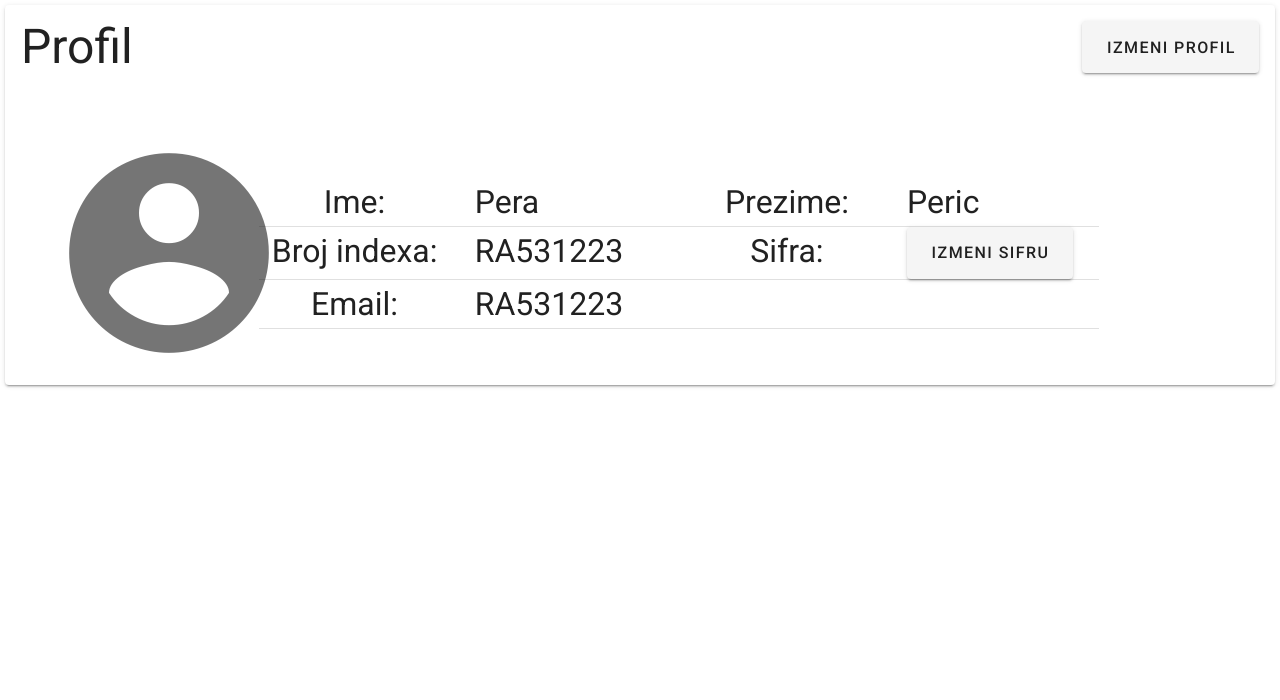
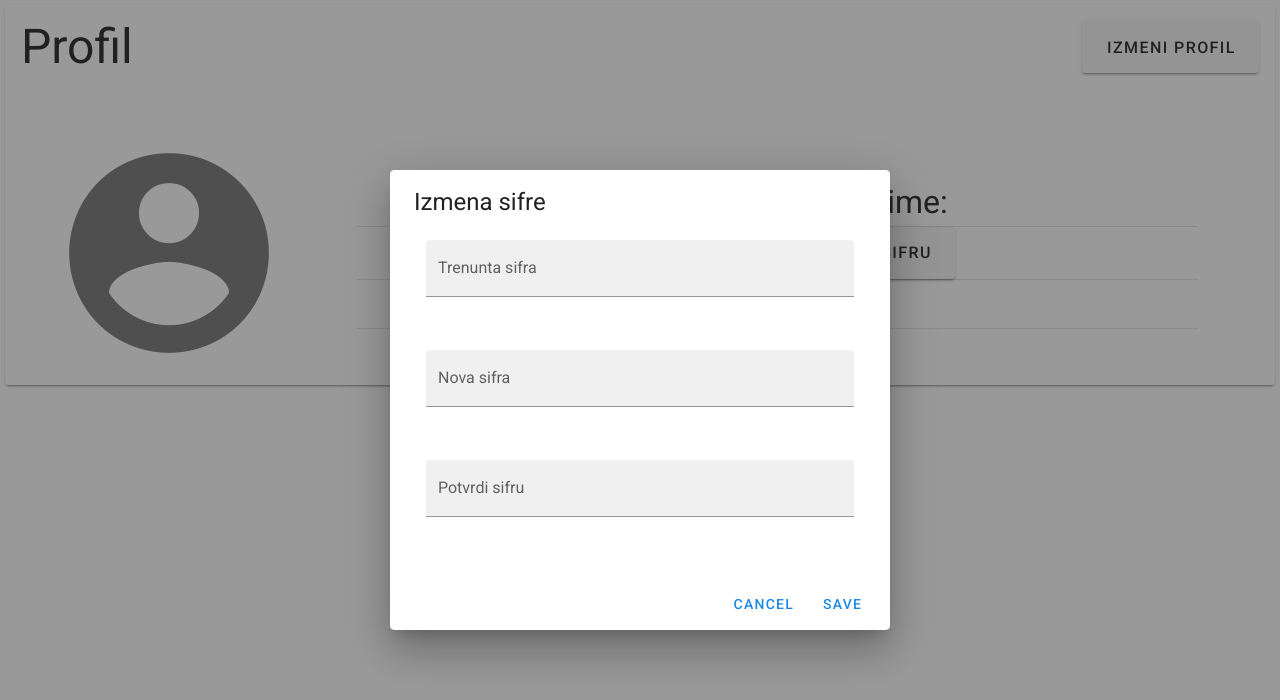
Before and after one commit to DjordjeRogic/studentska-sluzba-front, a Vue app: page /profil in a window 1280 px wide. Both pictures are taken after a click on the button "IZMENI SIFRU". Shown: the top 700 px of the page. Built offline with nearby package versions, Linux system fonts and the light colour scheme.

Commit message:
Izmena sifre, izmena podataka o profesoru i studentu.

```diff
--- /dev/null
+++ b/src/components/Potvrdi.vue
@@ -0,0 +1,47 @@
+
+<template>
+  <v-dialog v-model="dialog" max-width="300px" @keydown.esc="odustanak">
+    <v-card>
+      <v-toolbar dense flat>
+        <v-toolbar-title >{{ naslov }}</v-toolbar-title>
+      </v-toolbar>
+      <v-card-text>{{ poruka }}</v-card-text>
+      <v-card-actions>
+        <v-spacer></v-spacer>
+        <v-btn color="primary darken-1" text @click.native="potvrda">Da</v-btn>
+        <v-btn color="grey" text @click.native="odustanak">Ne</v-btn>
+      </v-card-actions>
+    </v-card>
+  </v-dialog>
+</template>
+<script>
+export default {
+  data: () => ({
+    poruka:'',
+    naslov:'',
+    dialog:false,
+    resolve:null,
+    reject: null,
+  }),
+  methods:{
+    otvori(naslov,poruka){
+      console.log("otvori")
+      this.dialog=true
+      this.naslov=naslov
+      this.poruka=poruka
+      return new Promise((resolve,reject) => {
+        this.resolve = resolve
+        this.reject = reject
+      })
+    },
+    potvrda(){
+      this.resolve(true)
+      this.dialog = false
+    },
+    odustanak(){
+      this.resolve(false)
+      this.dialog = false
+    },
+  }
+}
+</script>
--- a/src/components/ProfesorList.vue
+++ b/src/components/ProfesorList.vue
@@ -15,7 +15,7 @@
         <v-dialog v-model="dialog" max-width="500px">
           <template v-slot:activator="{ on, attrs }">
             <v-btn
-                color="primary"
+                color="#485E88"
                 dark
                 class="mb-2"
                 v-bind="attrs"
@@ -101,12 +101,18 @@
       </v-btn>
     </template>
   </v-snackbar>
+  <potvrdi ref="potvrdi"></potvrdi>
 </div>
 </template>
 <script>
 import axios from "axios";
 const baseUrl = "http://localhost:8080";
+import Potvrdi from '../components/Potvrdi.vue'
+
 export default {
+  components:{
+    Potvrdi
+  },
   data: () => ({
     dialog: false,
     headers: [
@@ -155,18 +161,23 @@ export default {
 
     deleteItem (item) {
       const index = this.profesori.indexOf(item)
-      confirm('Are you sure you want to delete this item?') && this.profesori.splice(index, 1)
+      this.$refs.potvrdi.otvori("Potvrda","Da li ste sigurni da zelite da obrisete profesora").then((potvrdi)=>{
+        if(potvrdi==true){
 
             axios.delete("http://localhost:8080/profesor/"+item.id)
                 .then(response => {
-        this.message="Uspesno obrsan profesor:  "+response.data.name+ " "+response.data.username;
+                  this.message="Uspesno obrsan profesor:  "+response.data.name+ " "+response.data.surname;
                   this.color="success"
                   this.snackbar=true
+                  this.profesori.splice(index, 1)
                 }).catch(error=>{
                   this.color="error"
                   this.message = error.response.data;
                   this.snackbar=true
             });
+          }
+      })
+
 
     },
 
@@ -180,7 +191,23 @@ export default {
 
     save () {
       if (this.editedIndex > -1) {
-        Object.assign(this.profesori[this.editedIndex], this.editedItem)
+          var index = this.editedIndex;
+
+          axios.put(baseUrl+"/profesor",
+              this.editedItem
+          ).then(response => {
+            this.message="Uspesno izmenjen profesor "+response.data.name+" "+response.data.surname;
+            Object.assign(this.profesori[index], response.data)
+            this.color="success"
+            this.snackbar=true
+          }).catch(error=>{
+            this.color="error"
+            this.message = error.response.data;
+            this.snackbar=true
+          });
+
+
+
       } else {
         axios.post(baseUrl+"/profesor",
           this.editedItem
--- a/src/components/Profil.vue
+++ b/src/components/Profil.vue
@@ -3,40 +3,47 @@
     <v-card-title  class="display-2" >Profil <v-spacer></v-spacer> <v-btn x-large> Izmeni profil</v-btn></v-card-title>
   <v-container  style="margin-top: 2em; margin-left: 2em">
     <v-row align="center">
-      <v-col cols="2">
+      <v-col md="3" xl="2">
         <v-icon size="15em">mdi-account-circle</v-icon>
       </v-col>
-      <v-col cols="9">
+      <v-col md="9">
         <v-container>
           <v-row>
             <v-col align="center">
               <span style="font-size: 2em">Ime:</span>
             </v-col>
             <v-col align="left">
-              <span style="font-size: 2em">Pera</span>
+              <span style="font-size: 2em">{{user.name}}</span>
             </v-col>
             <v-col align="center" >
               <span style="font-size: 2em">Prezime:</span>
             </v-col>
             <v-col align="left">
-              <span  style="font-size: 2em">Peric</span>
+              <span  style="font-size: 2em">{{user.surname}}</span>
             </v-col>
 
           </v-row>
           <v-divider></v-divider>
           <v-row>
-            <v-col align="center" >
-              <span style="font-size: 2em">Broj indexa:</span>
+            <v-col v-if="this.$store.getters.userRole=='ROLE_STUDENT'" align="center" >
+              <span style="font-size: 2em" >Broj indexa:</span>
             </v-col>
-            <v-col align="left">
-              <span  style="font-size: 2em">RA531223</span>
+            <v-col v-if="this.$store.getters.userRole=='ROLE_STUDENT'" align="left">
+              <span  style="font-size: 2em">{{user.brojIndexa}}</span>
             </v-col>
-            <v-col align="center" >
+            <v-col v-if="this.$store.getters.userRole=='ROLE_PROFESOR'" align="center" >
+              <span style="font-size: 2em">Sifra profesora:</span>
+            </v-col>
+            <v-col v-if="this.$store.getters.userRole=='ROLE_PROFESOR'" align="left">
+              <span  style="font-size: 2em">{{user.sifraProfesora}}</span>
+            </v-col>
+            <v-col  align="center" >
               <span style="font-size: 2em">Sifra:</span>
             </v-col>
-            <v-col align="left">
-              <v-btn x-large> Izmeni sifru</v-btn>
+            <v-col  align="left">
+              <v-btn x-large @click="izmenaSifre = true"> Izmeni sifru</v-btn>
             </v-col>
+
           </v-row>
           <v-divider></v-divider>
           <v-row>
@@ -44,7 +51,7 @@
               <span style="font-size: 2em">Email:</span>
             </v-col>
             <v-col align="left">
-              <span  style="font-size: 2em">RA531223</span>
+              <span  style="font-size: 2em">{{user.email}}</span>
             </v-col>
             <v-col cols="6" align="center">
             </v-col>
@@ -54,9 +61,59 @@
       </v-col>
     </v-row>
 
-    <v-dialog>
+    <v-dialog  max-width="500px" v-model="izmenaSifre">
+      <v-card>
+        <v-card-title>
+          <span class="headline">Izmena sifre</span>
+        </v-card-title>
 
+        <v-card-text>
+          <v-container>
+            <v-row>
+              <v-col >
+                <v-text-field type="password" filled v-model="trenutnaSifra" label="Trenunta sifra"></v-text-field>
+              </v-col>
+            </v-row>
+            <v-row>
+              <v-col>
+                <v-text-field type="password" filled v-model="novaSifra" label="Nova sifra"></v-text-field>
+              </v-col>
+            </v-row>
+            <v-row>
+              <v-col>
+                <v-text-field type="password" filled v-model="potvrda" label="Potvrdi sifru"></v-text-field>
+              </v-col>
+            </v-row>
+          </v-container>
+        </v-card-text>
+
+        <v-card-actions>
+          <v-spacer></v-spacer>
+          <v-btn color="blue darken-1" text @click="closeDialog">Cancel</v-btn>
+          <v-btn color="blue darken-1" text @click="promeniSifru">Save</v-btn>
+        </v-card-actions>
+      </v-card>
     </v-dialog>
+    <v-snackbar
+        v-model="snackbar"
+        right
+        timeout=9000
+        top
+        :color="color"
+    >
+      {{ message }}
+
+      <template v-slot:action="{ attrs }">
+        <v-btn
+            dark
+            text
+            v-bind="attrs"
+            @click="snackbar = false"
+        >
+          Close
+        </v-btn>
+      </template>
+    </v-snackbar>
   </v-container>
   </v-card>
 <!--  <v-container>-->
@@ -89,14 +146,73 @@ const baseUrl = "http://localhost:8080";
 export default {
   data() {
     return {
-      user:{}
+      user:{},
+      izmenaSifre:false,
+      potvrda:"",
+      trenutnaSifra:"",
+      novaSifra:"",
+      snackbar:false,
+      color:'success',
+      message:'',
+      dialog:false
+
     }
   },
-  monuted(){
-    axios.get(baseUrl+"/user/currentUser")
-    .then((response) =>{
-      this.user= response;
-    })
+  methods:{
+    promeniSifru(){
+      axios.put(baseUrl+"/user/"+this.user.id+"/sifra",{
+        potvrda:this.potvrda,
+        trenutnaSifra:this.trenutnaSifra,
+        novaSifra:this.novaSifra,
+      })
+          .then(() =>{
+            this.color="success"
+            this.message = "Uspesno promenjena sifra."
+            this.snackbar=true
+            this.closeDialog();
+          })
+        .catch((error)=>{
+          if(error.response.data.message == ""){
+            this.color = "error"
+            this.message = "Netacna trenutna sifra";
+            this.snackbar = true
+          }else {
+            this.color = "error"
+            this.message = error.response.data;
+            this.snackbar = true
+          }
+        })
+    },
+    closeDialog(){
+      this.potvrda=""
+      this.trenutnaSifra=""
+      this.novaSifra=""
+      this.izmenaSifre = false
+    }
+  },
+  mounted(){
+    if(this.$store.getters.userRole == "ROLE_STUDENT"){
+
+      axios.get(baseUrl+"/student/"+this.$store.getters.currentUserId)
+          .then((response) =>{
+            this.user = response.data;
+          })
+    }
+    if(this.$store.getters.userRole == "ROLE_PROFESOR"){
+
+      axios.get(baseUrl+"/profesor/"+this.$store.getters.currentUserId)
+          .then((response) =>{
+            this.user = response.data;
+          })
+    }
+
+    if(this.$store.getters.userRole == "ROLE_ADMIN"){
+
+      axios.get(baseUrl+"/user/currentUser/")
+          .then((response) =>{
+            this.user = response.data;
+          })
+    }
   }
 }
 </script>
--- a/src/components/SideBarAdmin.vue
+++ b/src/components/SideBarAdmin.vue
@@ -1,14 +1,14 @@
 <template>
       <v-navigation-drawer
-
+          class="elevation-2"
           app
           permanent
       >
         <v-list
             link
-            class="py-0"
+            class="py-0 ma-0"
         >
-          <v-list-item two-line :class="miniVariant && 'px-0'">
+          <v-list-item  two-line :class="miniVariant && 'px-0'">
             <v-list-item-avatar>
               <!-- <img src="https://randomuser.me/api/portraits/men/81.jpg"> -->
               <v-icon x-large>mdi-account-circle</v-icon>
@@ -20,7 +20,7 @@
             </v-list-item-content>
           </v-list-item>
 
-          <v-divider></v-divider>
+          <v-divider style="margin-top: -8px"></v-divider>
 
           <v-list-item
                        ripple
@@ -52,56 +52,64 @@
 
 
           <v-list-item v-if="checkRole()=='ROLE_ADMIN'"
-
+                       ripple
+                       to="/profesorList"
           >
             <v-list-item-icon>
-              <v-icon>mdi-view-dashboard</v-icon>
+              <v-icon>mdi-account-tie</v-icon>
             </v-list-item-icon>
 
             <v-list-item-content>
-              <v-list-item-title><router-link to="/profesorList"> Profesori </router-link></v-list-item-title>
+              <v-list-item-title> Profesori </v-list-item-title>
             </v-list-item-content>
           </v-list-item>
           <v-divider v-if="checkRole()=='ROLE_ADMIN'"></v-divider>
 
           <v-list-item v-if="checkRole()=='ROLE_ADMIN'"
-
+                       ripple
+                       to="/studentList"
           >
             <v-list-item-icon>
-              <v-icon>mdi-view-dashboard</v-icon>
+              <v-icon>mdi-account-group</v-icon>
             </v-list-item-icon>
 
             <v-list-item-content>
-              <v-list-item-title><router-link to="/predmetList"> Predmeti </router-link></v-list-item-title>
+              <v-list-item-title> Studenti</v-list-item-title>
+            </v-list-item-content>
+          </v-list-item>
+          <v-divider  v-if="checkRole()=='ROLE_ADMIN'"></v-divider>
+
+
+
+          <v-list-item v-if="checkRole()=='ROLE_ADMIN'"
+                       ripple
+                       to="/predmetList"
+          >
+            <v-list-item-icon>
+              <v-icon>mdi-book-open-variant</v-icon>
+            </v-list-item-icon>
+
+            <v-list-item-content>
+              <v-list-item-title> Predmeti </v-list-item-title>
             </v-list-item-content>
           </v-list-item>
           <v-divider v-if="checkRole()=='ROLE_ADMIN'"></v-divider>
 
           <v-list-item v-if="checkRole()=='ROLE_ADMIN'"
-
+                       ripple
+                       to="/smerList"
           >
             <v-list-item-icon>
-              <v-icon>mdi-view-dashboard</v-icon>
+              <v-icon>mdi-bookshelf</v-icon>
             </v-list-item-icon>
 
             <v-list-item-content>
-              <v-list-item-title><router-link to="/smerList"> Smerovi </router-link></v-list-item-title>
+              <v-list-item-title>Smerovi</v-list-item-title>
             </v-list-item-content>
           </v-list-item>
           <v-divider  v-if="checkRole()=='ROLE_ADMIN'"></v-divider>
 
-          <v-list-item v-if="checkRole()=='ROLE_ADMIN'"
 
-          >
-            <v-list-item-icon>
-              <v-icon>mdi-view-dashboard</v-icon>
-            </v-list-item-icon>
-
-            <v-list-item-content>
-              <v-list-item-title><router-link to="/studentList"> Studenti </router-link></v-list-item-title>
-            </v-list-item-content>
-          </v-list-item>
-          <v-divider  v-if="checkRole()=='ROLE_ADMIN'"></v-divider>
 
           <v-list-item  to="/studentIspitList" v-if="checkRole()=='ROLE_STUDENT'"
 
--- a/src/components/StudentList.vue
+++ b/src/components/StudentList.vue
@@ -18,7 +18,7 @@
           <v-dialog v-model="dialog" max-width="500px">
             <template v-slot:activator="{ on, attrs }">
               <v-btn
-                  color="primary"
+                  color="#485E88"
                   dark
                   class="mb-2"
                   v-bind="attrs"
@@ -80,6 +80,7 @@
           mdi-pencil
         </v-icon>
         <v-icon
+            v-show="false"
             small
             @click="deleteItem(item)"
         >
@@ -111,12 +112,17 @@
         </v-btn>
       </template>
     </v-snackbar>
+    <potvrdi ref="potvrdi"></potvrdi>
   </div>
 </template>
 <script>
 import axios from "axios";
 const baseUrl = "http://localhost:8080";
+import Potvrdi from '../components/Potvrdi.vue'
 export default {
+  components:{
+    Potvrdi
+  },
   data: () => ({
     dialog: false,
     headers: [
@@ -180,7 +186,21 @@ export default {
 
     save () {
       if (this.editedIndex > -1) {
-        Object.assign(this.studenti[this.editedIndex], this.editedItem)
+        var index = this.editedIndex;
+
+        axios.put(baseUrl+"/student",
+            this.editedItem
+        ).then(response => {
+          this.message="Uspesno izmenjen student "+response.data.name+" "+response.data.surname;
+          Object.assign(this.studenti[index], response.data)
+          this.color="success"
+          this.snackbar=true
+        }).catch(error=>{
+          this.color="error"
+          this.message = error.response.data;
+          this.snackbar=true
+        });
+
       } else {
         axios.post(baseUrl+"/student",
             this.editedItem
```
Lines whose indentation alone changed are shown as unchanged.
